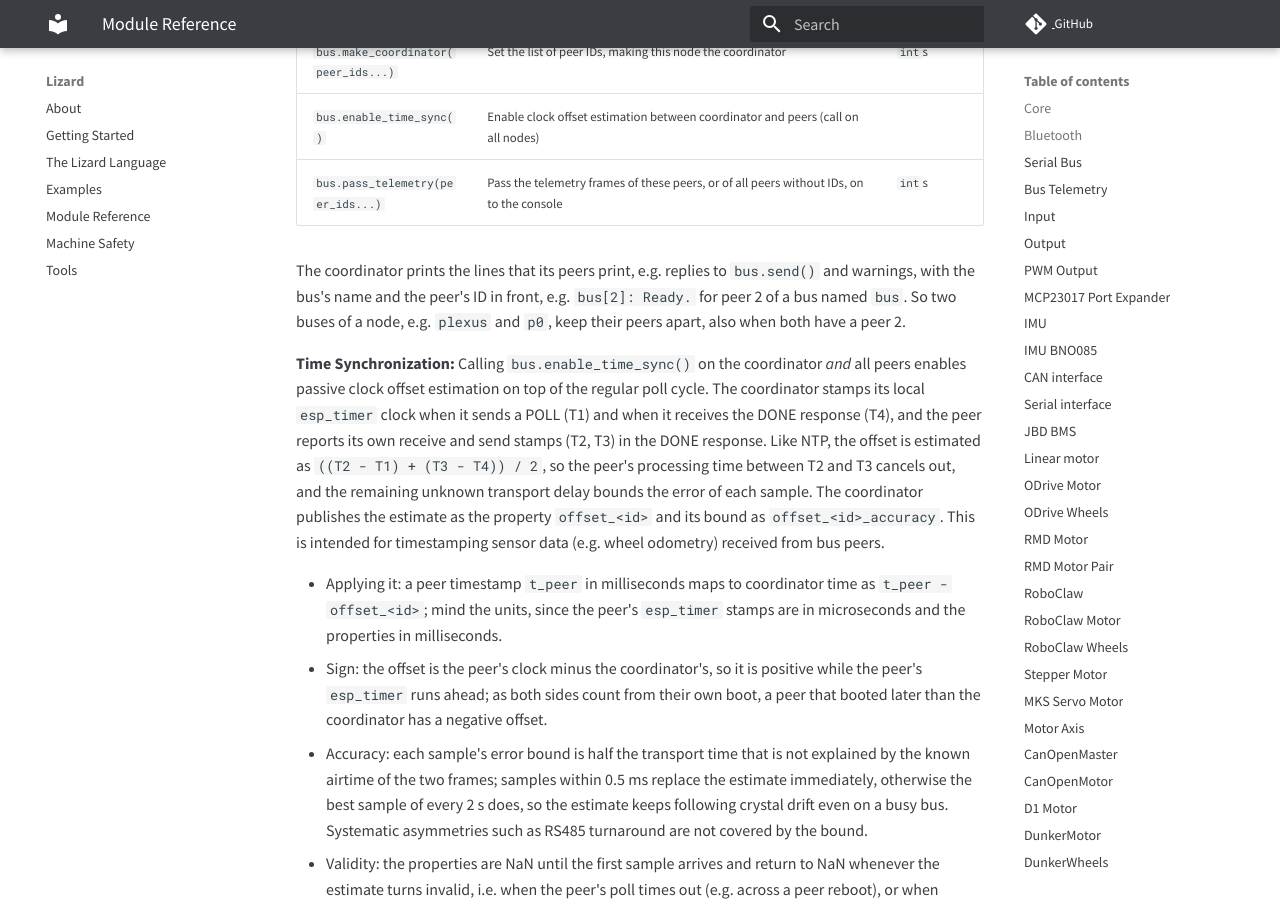
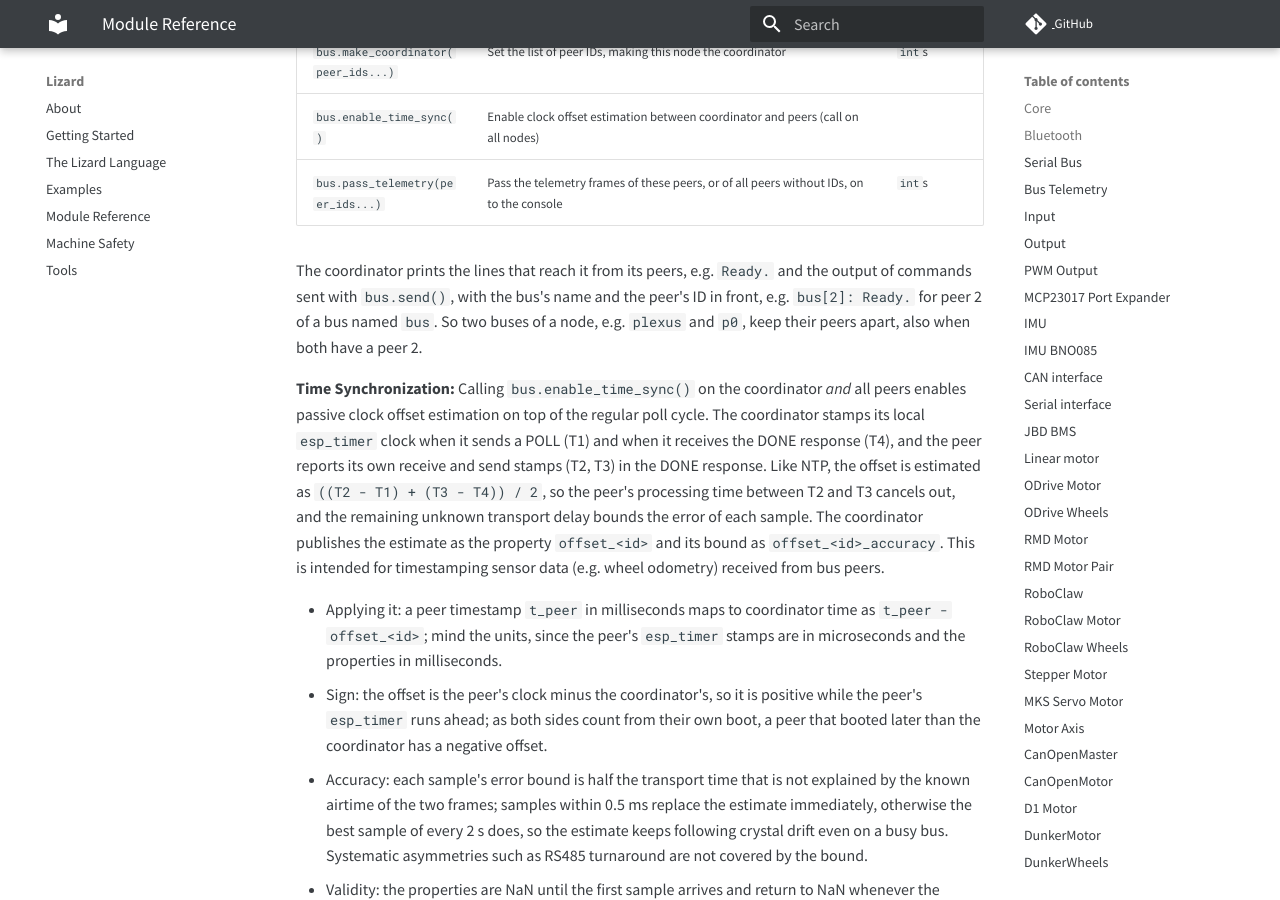
Before and after one commit to zauberzeug/lizard, an MkDocs documentation site: the page built from docs/module_reference.md, in a window 1280 px wide and 900 px high, scrolled down 6741 px. Built offline with MkDocs 1.6.1 and Material for MkDocs 9.7.7, drawn with Linux system fonts in a browser that asks for light colours; comment, search, counter and statistics services are not loaded.

Commit message:
Say which lines of a peer reach its coordinator
Found in a review: a peer passes its output on only while it runs a command from the coordinator, apart from Ready. and its slot warnings, so the coordinator does not print a peer's warnings in general.

```diff
--- a/docs/module_reference.md
+++ b/docs/module_reference.md
@@ -203,7 +203,7 @@ The serial bus module lets multiple ESP32s share a UART link with a coordinator
 | `bus.enable_time_sync()`            | Enable clock offset estimation between coordinator and peers (call on all nodes)                                                            |                   |
 | `bus.pass_telemetry(peer_ids...)`   | Pass the telemetry frames of these peers, or of all peers without IDs, on to the console                                                    | `int`s            |
 
-The coordinator prints the lines that its peers print, e.g. replies to `bus.send()` and warnings, with the bus's name and the peer's ID in front, e.g. `bus[2]: Ready.` for peer 2 of a bus named `bus`.
+The coordinator prints the lines that reach it from its peers, e.g. `Ready.` and the output of commands sent with `bus.send()`, with the bus's name and the peer's ID in front, e.g. `bus[2]: Ready.` for peer 2 of a bus named `bus`.
 So two buses of a node, e.g. `plexus` and `p0`, keep their peers apart, also when both have a peer 2.
 
 **Time Synchronization:**
```
